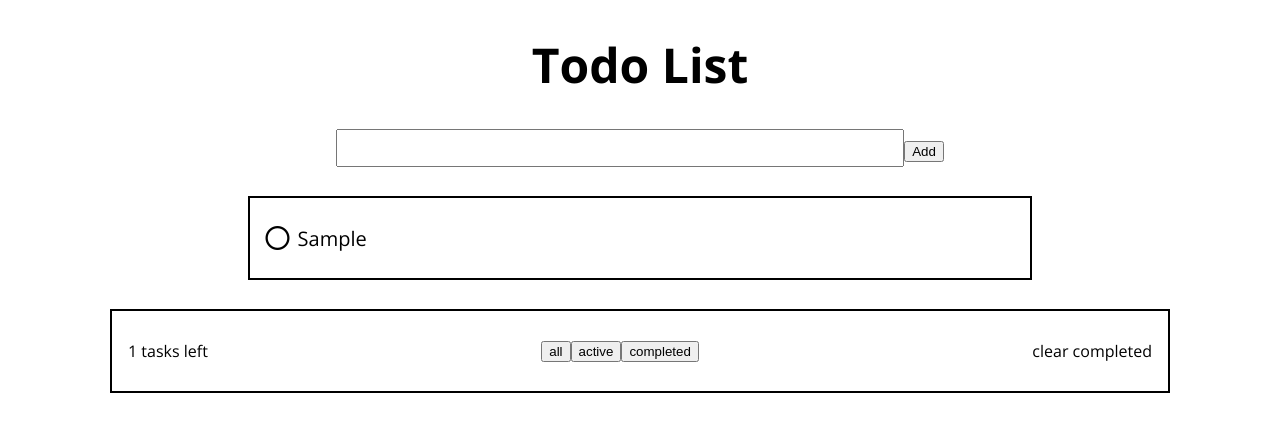
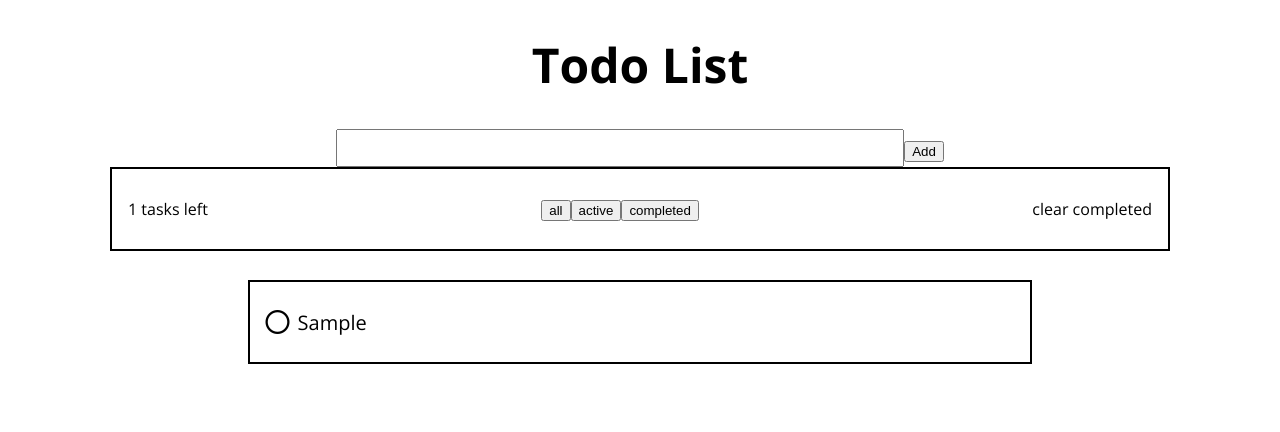
Before and after one commit to MohamadAlsyouf/todo-list, a React (Create React App) app in the folder todo-list/: page / in a window 1280 px wide. Both pictures are taken after typing "Sample" into the empty fields and a click on the button "Add". Shown: the top 432 px of the page. Built offline with nearby package versions, Linux system fonts and the light colour scheme.

Commit message:
Successfully implemented drag & drop functionality

```diff
--- a/todo-list/package.json
+++ b/todo-list/package.json
@@ -10,6 +10,7 @@
     "markuplint": "^2.10.0",
     "nanoid": "^4.0.0",
     "react": "^18.2.0",
+    "react-beautiful-dnd": "^13.1.0",
     "react-dom": "^18.2.0",
     "react-scripts": "5.0.1",
     "styled-components": "^5.3.5",
--- a/todo-list/src/App.jsx
+++ b/todo-list/src/App.jsx
@@ -1,67 +1,57 @@
-import React, { useState, useEffect } from 'react';
-import TodoForm from './components/form';
-import FilterButton from './components/filterButton';
-import Todo from './components/todo';
-import { v4 as uuidv4 } from 'uuid';
-import './styles/App.css';
-import * as $ from './styles/styling';
+import React, { useEffect, useState } from "react";
+import { DragDropContext, Draggable, Droppable } from "react-beautiful-dnd";
+import { v4 as uuidv4 } from "uuid";
+import FilterButton from "./components/filterButton";
+import TodoForm from "./components/form";
+import Todo from "./components/todo";
+import "./styles/App.css";
+import * as $ from "./styles/styling";
 
 const filterMap = {
   all: () => true,
   active: (todo) => !todo.done,
-  completed: (todo) => todo.done
-}
+  completed: (todo) => todo.done,
+};
 
 const filterNames = Object.keys(filterMap);
 
 export default function App() {
   const [todos, setTodos] = useState([]);
   const [todoCount, setTodoCount] = useState(0);
-  const [filter, setFilter] = useState('all');
+  const [filter, setFilter] = useState("all");
 
   useEffect(() => {
-    const data = localStorage.getItem('todo-list');
+    const data = localStorage.getItem("todo-list");
     if (data) setTodos(JSON.parse(data));
-  }, [])
+  }, []);
 
   useEffect(() => {
-    localStorage.setItem('todo-list', JSON.stringify(todos))
+    localStorage.setItem("todo-list", JSON.stringify(todos));
     setTodoCount(todos.length);
   }, [todos]);
 
-  const toggleDone = id => {
-    setTodos(todos.map((todo) =>
+  const toggleDone = (id) => {
+    setTodos(
+      todos.map((todo) =>
         id === todo.id
           ? {
               ...todo,
-          done: !todo.done
+              done: !todo.done,
             }
           : todo
-    ))
-  }
+      )
+    );
+  };
 
-  const deleteTodo = id => {
+  const deleteTodo = (id) => {
     const newTodos = todos.filter((todo) => todo.id !== id);
     setTodos(newTodos);
-  }
+  };
 
-  const clearCompleted = done => {
-    const activeTodos = todos.filter((todo) => todo.done !== true)
-    setTodos(activeTodos)
-  }
-
-  const todoList = todos
-  .filter(filterMap[filter])
-  .map(todo => (
-    <Todo
-      id={todo.id}
-      content={todo.content}
-      done={todo.done}
-      key={todo.id}
-      toggleDone={toggleDone}
-      deleteTodo={deleteTodo}
-    />
-  ))
+  const clearCompleted = (done) => {
+    const activeTodos = todos.filter((todo) => todo.done !== true);
+    setTodos(activeTodos);
+  };
 
   const filterList = filterNames.map((name) => (
     <FilterButton
@@ -70,31 +60,68 @@ export default function App() {
       isPressed={name === filter}
       setFilter={setFilter}
     />
-  ))
+  ));
+
+  const onDragEnd = (result) => {
+    const dragTodos = Array.from(todos);
+    const [removed] = dragTodos.splice(result.source.index, 1);
+    dragTodos.splice(result.destination.index, 0, removed);
+    setTodos(dragTodos);
+  };
 
   return (
+    <>
       <$.AppWrapper>
         <$.AppHeader>
           <h1>Todo List</h1>
         </$.AppHeader>
         <TodoForm
-        onSubmit=
-        {todoText => {
-          setTodos([{ id: uuidv4(), content: todoText, done: false }, ...todos])
+          onSubmit={(todoText) => {
+            setTodos([
+              { id: uuidv4(), content: todoText, done: false },
+              ...todos,
+            ]);
           }}
         />
-      <$.TodoWrapper>
-        {todoList}
-      </$.TodoWrapper>
         <$.FooterWrapper>
           <$.Footer>
             <span>{todoCount} tasks left</span>
-          <div>
-            {filterList}
-          </div>
-          <span className='clear-completed' onClick={() => clearCompleted()}>clear completed</span>
+            <div>{filterList}</div>
+            <span className="clear-completed" onClick={() => clearCompleted()}>
+              clear completed
+            </span>
           </$.Footer>
         </$.FooterWrapper>
+        <DragDropContext onDragEnd={onDragEnd}>
+          <Droppable droppableId="droppable">
+            {(provided) => (
+              <div {...provided.droppableProps} ref={provided.innerRef}>
+                <span style={{ display: "none" }}>{provided.placeholder}</span>
+                <$.TodoWrapper>
+                  {todos.filter(filterMap[filter]).map((todo, index) => (
+                    <Draggable
+                      key={todo.id}
+                      draggableId={todo.id}
+                      index={index}
+                      tab-index={index}
+                    >
+                      {(provided, snapshot) => (
+                        <Todo
+                          provided={provided}
+                          snapshot={snapshot}
+                          todo={todo}
+                          toggleDone={toggleDone}
+                          deleteTodo={deleteTodo}
+                        />
+                      )}
+                    </Draggable>
+                  ))}
+                </$.TodoWrapper>
+              </div>
+            )}
+          </Droppable>
+        </DragDropContext>
       </$.AppWrapper>
+    </>
   );
 }
--- a/todo-list/src/components/filterButton.jsx
+++ b/todo-list/src/components/filterButton.jsx
@@ -1,4 +1,4 @@
-import React from 'react';
+import React from "react";
 
 export default function FilterButton(props) {
   return (
@@ -10,5 +10,5 @@ export default function FilterButton(props) {
     >
       <span>{props.name}</span>
     </button>
-  )
+  );
 }
--- a/todo-list/src/components/form.jsx
+++ b/todo-list/src/components/form.jsx
@@ -1,28 +1,30 @@
-import React, { useState } from 'react';
+import React, { useState } from "react";
 
-const useInputValue = initialValue => {
+const useInputValue = (initialValue) => {
   const [value, setValue] = useState("");
 
   return {
     value,
-    onChange: event => setValue(event.target.value),
-    resetValue: () => setValue("")
-  }
-}
+    onChange: (event) => setValue(event.target.value),
+    resetValue: () => setValue(""),
+  };
+};
 
-export default function TodoForm ({onSubmit}) {
+export default function TodoForm({ onSubmit }) {
   const { resetValue, ...todoText } = useInputValue("");
 
   return (
     <form
-      onSubmit={event => {
+      onSubmit={(event) => {
         event.preventDefault();
         onSubmit(todoText.value);
         resetValue();
       }}
     >
-      <input className='todo-input' {...todoText} />
-      <button className='add-button' type="submit">Add</button>
+      <input className="todo-input" {...todoText} />
+      <button className="add-button" type="submit">
+        Add
+      </button>
     </form>
-  )
+  );
 }
--- a/todo-list/src/components/todo.jsx
+++ b/todo-list/src/components/todo.jsx
@@ -1,41 +1,47 @@
-import React, { useState } from 'react';
-import { TodoItem } from '../styles/styling';
-// import { Draggable } from 'react-beautiful-dnd';
+import React, { useState } from "react";
+import * as $ from "../styles/styling";
 
-export default function Todo(props) {
+export default function Todo({
+  todo,
+  provided,
+  snapshot,
+  toggleDone,
+  deleteTodo,
+}) {
   const [hovered, setHovered] = useState(-1);
 
   const showTrashIcon = (id) => {
-    setHovered(id)
-  }
+    setHovered(id);
+  };
 
   const hideTrashIcon = () => {
-    setHovered(-1)
-  }
+    setHovered(-1);
+  };
 
   return (
-    <TodoItem
-      Done={props.done}
-      key={props.id}
-      onMouseEnter={() => showTrashIcon(props.id)}
+    <$.TodoItem
+      ref={provided.innerRef}
+      snapshot={snapshot}
+      {...provided.draggableProps}
+      {...provided.dragHandleProps}
+      done={todo.done}
+      key={todo.id}
+      tabIndex={todo.tabIndex}
+      onMouseEnter={() => showTrashIcon(todo.id)}
       onMouseLeave={hideTrashIcon}
     >
       <i
-        className={props.done ? "fa-regular fa-circle-check" : "fa-regular fa-circle"}
-        onClick={() => props.toggleDone(props.id)}
-      >
-      </i>
-      <span
-        onClick={() => props.toggleDone(props.id)}
-      >
-        {props.content}
-      </span>
+        className={
+          todo.done ? "fa-regular fa-circle-check" : "fa-regular fa-circle"
+        }
+        onClick={() => toggleDone(todo.id)}
+      ></i>
+      <span onClick={() => toggleDone(todo.id)}>{todo.content}</span>
       <i
-        id={props.id}
-        className={hovered === props.id ? 'fa-solid fa-trash-can' : 'no-display'}
-        onClick={() => props.deleteTodo(props.id)}
-      >
-      </i>
-    </TodoItem>
-  )
+        id={todo.id}
+        className={hovered === todo.id ? "fa-solid fa-trash-can" : "no-display"}
+        onClick={() => deleteTodo(todo.id)}
+      ></i>
+    </$.TodoItem>
+  );
 }
--- a/todo-list/src/styles/App.css
+++ b/todo-list/src/styles/App.css
@@ -15,6 +15,7 @@ body {
 .fa-circle-check {
   font-size: 1.5rem;
   margin-right: 0.5rem;
+  cursor: default;
 }
 
 .fa-trash-can {
--- a/todo-list/src/styles/styling.js
+++ b/todo-list/src/styles/styling.js
@@ -42,18 +42,22 @@ export const TodoItem = styled.div`
   border: 2px solid black;
   padding: 1rem;
   text-align: left;
-  cursor: pointer;
+  cursor: default;
   font-size: 1.25rem;
+  > span {
+    cursor: default;
+  };
   &:hover {
     Background: lightblue;
   };
-  ${({ Done }) => Done && `
-    Background: lightgreen;
+  ${({ done }) => done && `
+    background: lightgreen;
     > span {
+    cursor: default;
     text-decoration: line-through;
     };
     &:hover {
-      Background: #88dc88;
+      background: #88dc88;
     };
   `};
 `;
```
Also changed, not shown: 1 other file (tests, documents, lock files or other folders). Lines whose indentation alone changed are shown as unchanged.
